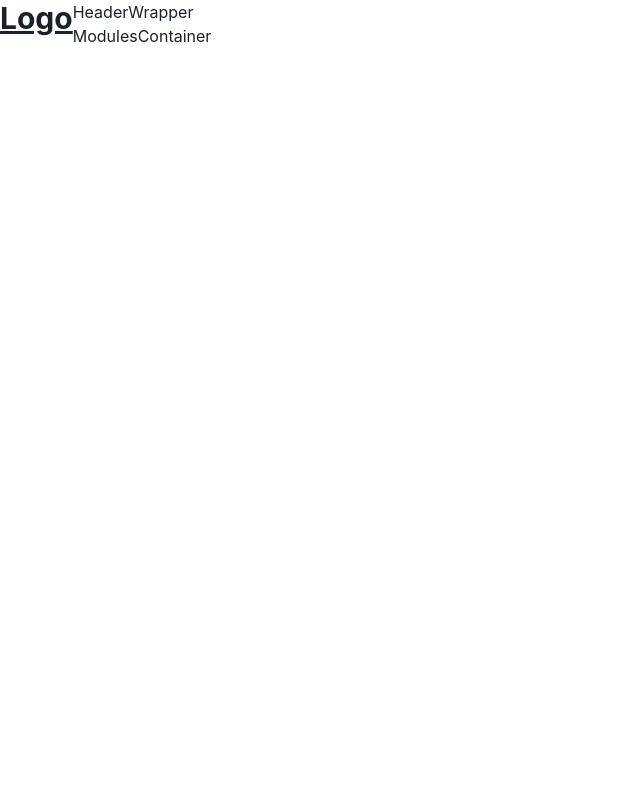
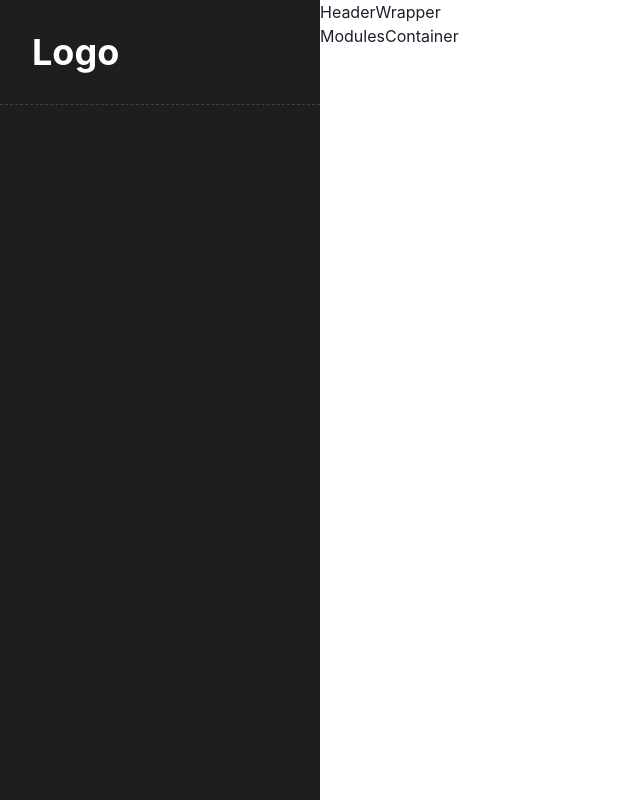
Before and after one commit to mahuena/Medical_website, a React (Vite) app: page /home in a window 1280 px wide. Shown: the whole page, without its empty margins (0-640 px from the left). Built offline with nearby package versions, Linux system fonts and the light colour scheme.

Commit message:
done with the sidebar component

```diff
--- a/src/home/components/SideBar.jsx
+++ b/src/home/components/SideBar.jsx
@@ -1,10 +1,28 @@
+import {Drawer, DrawerContent, DrawerOverlay, IconButton, useDisclosure} from "@chakra-ui/react";
+import {HamburgerIcon} from "@chakra-ui/icons";
+
 export const SideBar = () => {
+    const { isOpen, onOpen, onClose } = useDisclosure()
+
     return (
         <>
-            <div className="bg-blue w64">
-                <h1 className="text-3xl font-bold underline">Logo</h1>
+            <div className="bg-[#1e1e1e] w-80 h-screen hidden lg:block">
+                <div className={"sidebarContent"}>
+                    <div className="border-b border-gray-700 border-dashed p-8 flex justify-between">
+                        <h1 className="font-bold text-white text-4xl ">Logo</h1>
+                    </div>
+                </div>
+            </div>
 
-            </div>
+            <IconButton aria-label={'see menu'} icon={<HamburgerIcon />} onClick={onOpen} ml={3} mt={6} display={{ base: "block", lg: "none" }}/>
+            <Drawer placement={'left'} onClose={onClose} isOpen={isOpen}>
+                <DrawerOverlay />
+                <DrawerContent bg="#1e1e1e">
+                    <div className="border-b border-gray-700 border-dashed p-8 ml-3">
+                        <h1 className="font-bold text-white text-4xl ">Logo</h1>
+                    </div>
+                </DrawerContent>
+            </Drawer>
         </>
     )
 }
```
